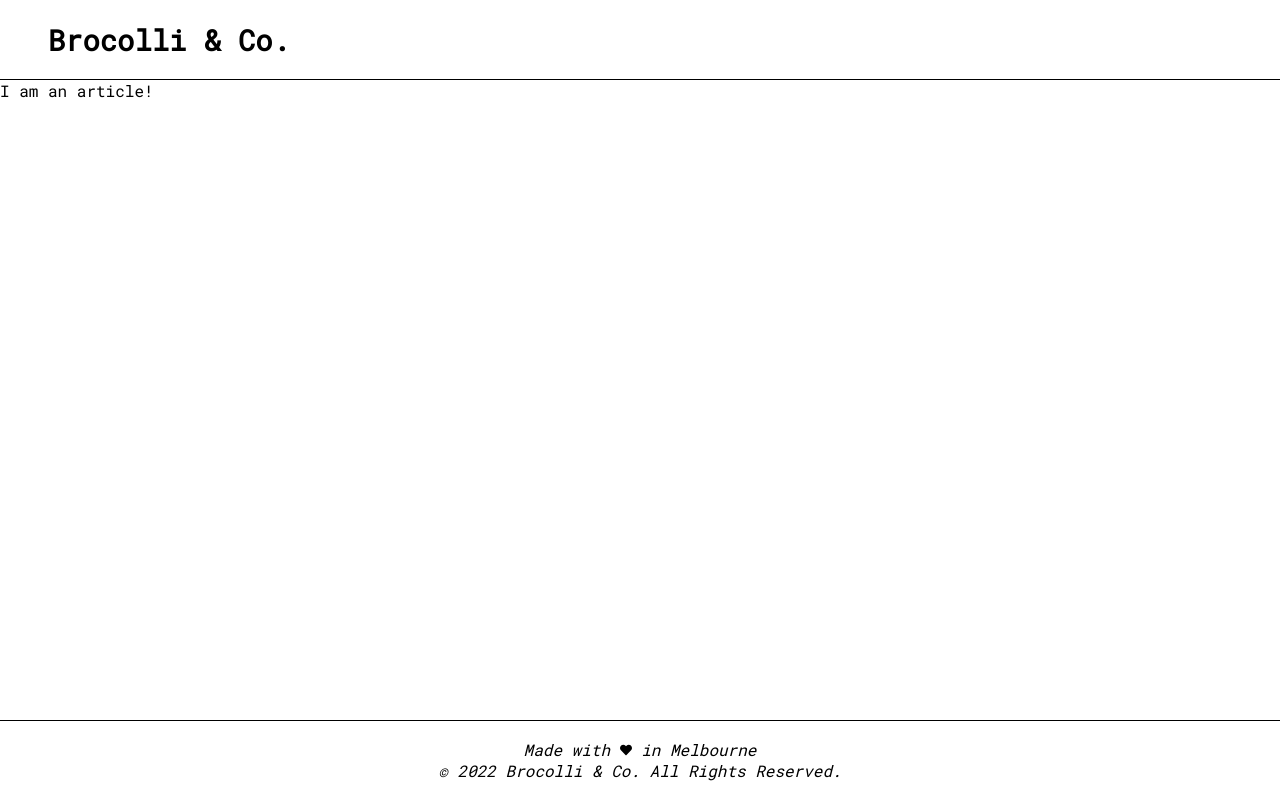
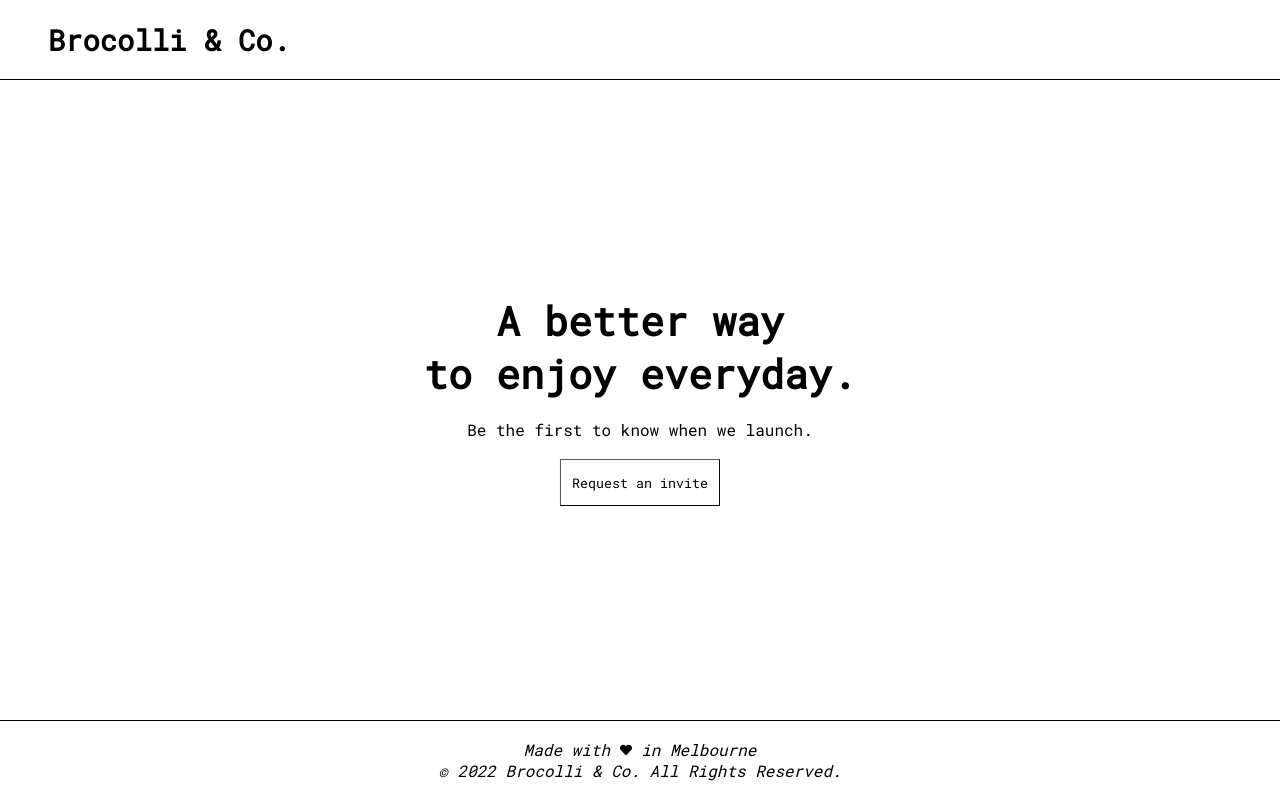
Before and after one commit to vincent-andersson/brocolli-and-co, a React (Create React App) app: page / in a window 1280 px wide. Built offline with nearby package versions, Linux system fonts and the light colour scheme.

Commit message:
added article

```diff
--- /dev/null
+++ b/src/components/Article/ArticleElements.js
@@ -0,0 +1,31 @@
+import styled from 'styled-components';
+
+export const ArticleContainer = styled.article`
+  margin: auto;
+  width: 50%;
+  padding: 10px;
+`;
+
+export const ArticleWrapper = styled.div`
+  text-align: center;
+  position: absolute;
+  top: 50%;
+  left: 50%;
+  transform: translateX(-50%) translateY(-50%);
+`;
+
+export const ArticleHeader = styled.h1`
+  font-size: 40px;
+`;
+
+export const ArticleText = styled.div`
+  margin-top: 1.2rem;
+`;
+
+export const ArticleButton = styled.button`
+  background-color: #fff;
+  margin-top: 1.2rem;
+  width: 12em;
+  height: 3.5em;
+  border-width: thin;
+`;
--- /dev/null
+++ b/src/components/Article/index.js
@@ -0,0 +1,19 @@
+import React from 'react';
+import { ArticleContainer, ArticleWrapper, ArticleHeader, ArticleText, ArticleButton } from './ArticleElements';
+
+const Article = () => {
+  return (
+    <>
+      <ArticleContainer>
+        <ArticleWrapper>
+          <ArticleHeader>A better way</ArticleHeader>
+          <ArticleHeader>to enjoy everyday.</ArticleHeader>
+          <ArticleText>Be the first to know when we launch.</ArticleText>
+          <ArticleButton>Request an invite</ArticleButton>
+        </ArticleWrapper>
+      </ArticleContainer>
+    </>
+  )
+}
+
+export default Article;
--- a/src/pages/index.js
+++ b/src/pages/index.js
@@ -1,5 +1,6 @@
 import React from 'react';
 import Header from '../components/Header';
+import Article from '../components/Article';
 import Footer from '../components/Footer';
 
 const Home = () => {
@@ -14,9 +15,7 @@ const Home = () => {
     <div style={myStyle}>
       <div>
         <Header />
-        <article>
-          I am an article!
-        </article>
+        <Article />
       </div>
       <Footer />
     </div>
```
